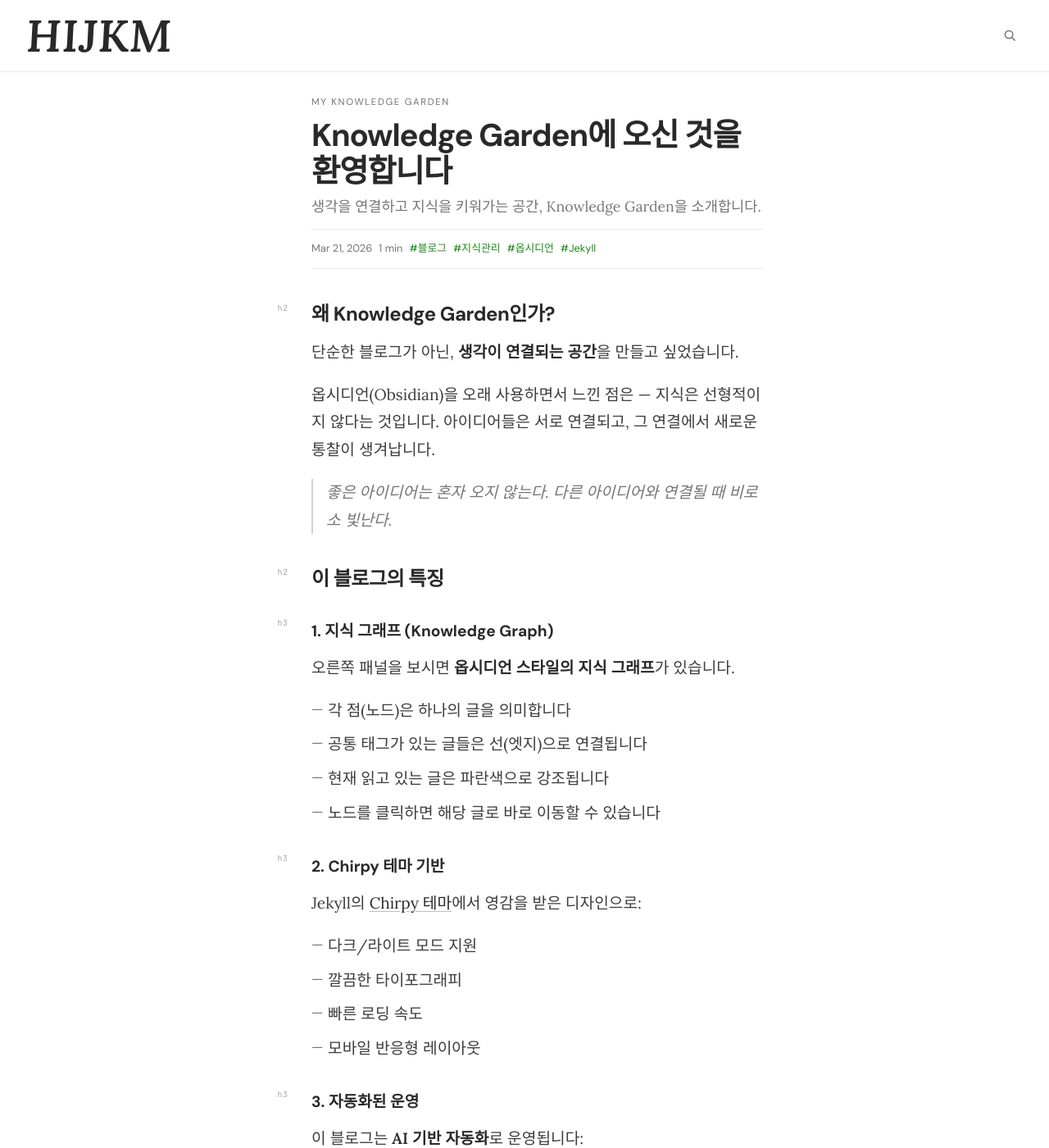
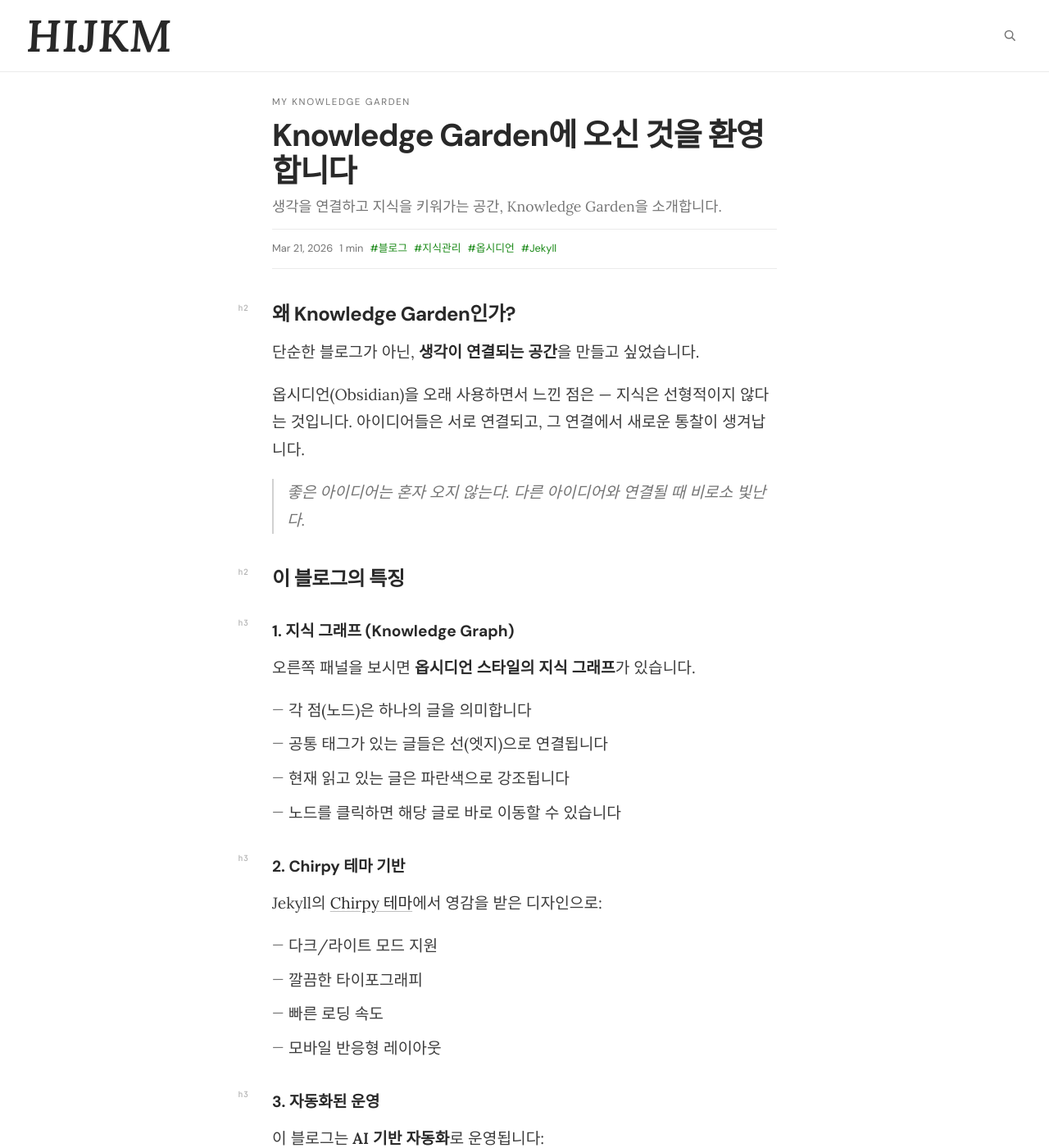
Before and after one commit to HIJKM/HIJKM.github.io, a Jekyll site: the page built from _posts/2026-03-21-welcome-to-my-knowledge-garden.md, in a window 1280 px wide and 1400 px high. Shown: the whole window at 82% size. Built offline with Jekyll 4.4.1, drawn with Linux system fonts in a browser that asks for light colours; nearby versions of some CDN libraries.

Commit message:
style: reduce post page horizontal padding
padding: 1.75rem 1.5rem 3.5rem 3.5rem → 1.75rem 0.5rem 3rem

Co-Authored-By: Claude Sonnet 4.6 <noreply@anthropic.com>

```diff
--- a/assets/css/main.css
+++ b/assets/css/main.css
@@ -239,7 +239,7 @@ img { max-width: 100%; display: block; }
 .reading-surface {
   width: min(100%, var(--content-w));
   margin: 0 auto;
-  padding: 1.75rem 1.5rem 3.5rem 3.5rem;
+  padding: 1.75rem 0.5rem 3rem;
 }
 
 .post-header {
```
